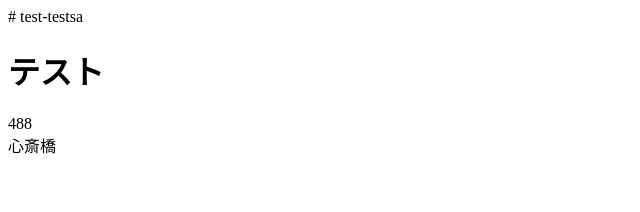
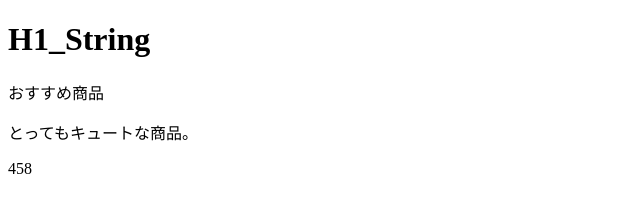
Before and after one commit to Daichi-tsubasa/test-testsa, a plain HTML site: page index.html in a window 1280 px wide. Shown: the whole page, without its empty margins (0-640 px from the left). Drawn offline with nearby package versions, Linux system fonts and the light colour scheme.

Commit message:
Update index.html

```diff
--- a/index.html
+++ b/index.html
@@ -1,21 +1,14 @@
-# test-testsa
-
 <!DOCTYPE html>
 <html>
-<head>
-  <meta charset="utf-8">
-  <title>さとう内科　テスト　</title>
-  <link rel="stylesheet" type="text/css" href="stylesheet.css">
-  <script src="https://ajax.googleapis.com/ajax/libs/jquery/2.1.4/jquery.min.js"></script>
-</head>
-<body>
-    <h1>テスト</h1>
-    <div class="number">
-      488
-    </div>
-    <div class="area">
-      心斎橋
-    </div>
-    <script src="script.js"></script>
-</body>
+    <head>
+        <title>Page Title</title>
+    </head>
+    <body>
+        <h1 class="one" >H1_String</h1>
+        <p>おすすめ商品</p>
+        <div class="description">
+            <p>とってもキュートな商品。</p>
+        </div>
+      <div class="number">458</div>
+    </body>
 </html>
```
